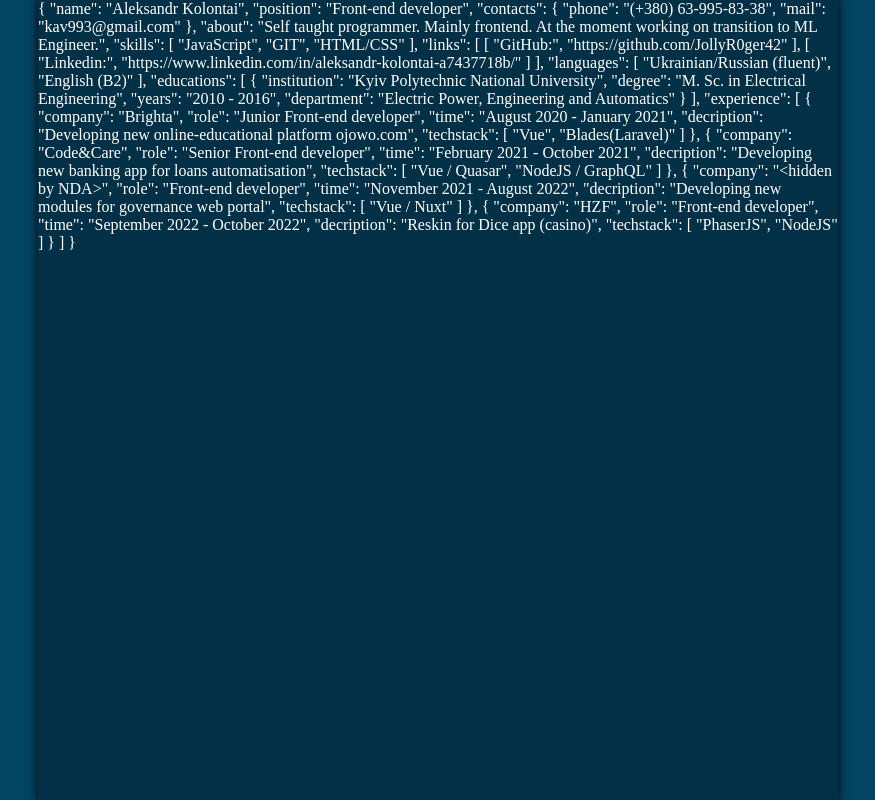
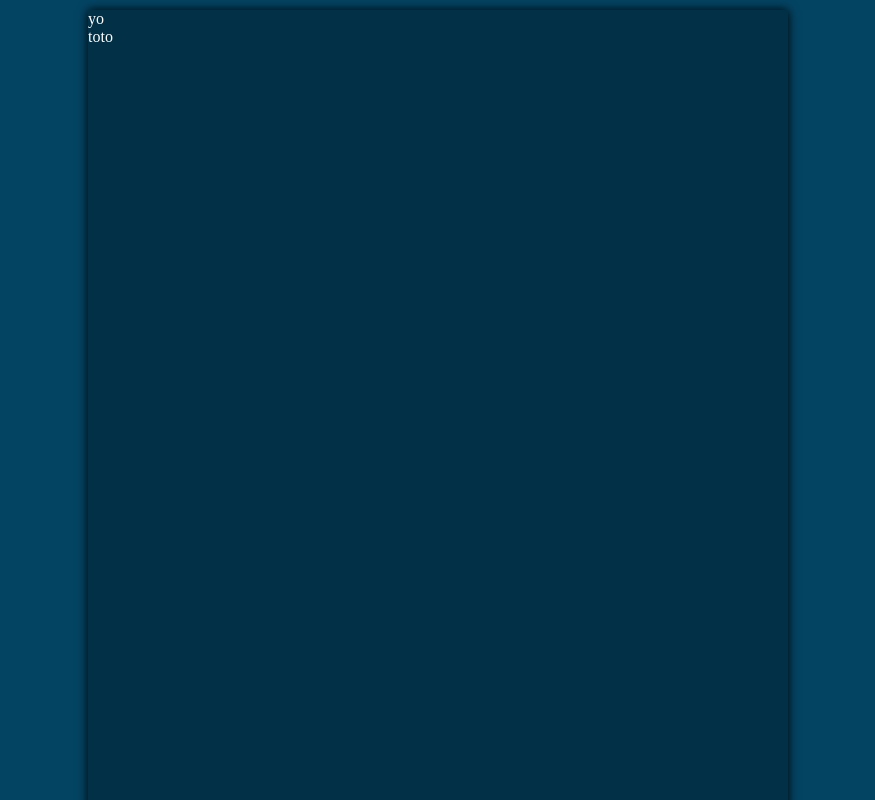
Before and after one commit to JollyR0ger42/portfolio, a Nuxt app: page / in a window 1280 px wide. Shown: the top 800 px of the page, without its empty margins (202-1077 px from the left). Built offline with nearby package versions, Linux system fonts and the light colour scheme.

Commit message:
add a4 ratio

```diff
--- a/app.vue
+++ b/app.vue
@@ -1,9 +1,16 @@
 <template>
+<div class="app">
   <div class="app__wrapper">
     <div class="app__container">
-      {{summary}}
+      <div class="app__container__left">
+        yo
+      </div>
+      <div class="app__container__right">
+        toto
+      </div>
     </div>
   </div>
+</div>
 </template>
 
 <script setup>
@@ -12,21 +19,24 @@
 
 <style lang="scss">
 .app {
+  background-color: #044463;
+  min-height: 100vh;
+
   &__wrapper {
-    background-color: #044463;
-    width: 100vw;
-    height: 100vh;
+    padding-top: 10px;
     display: flex;
     flex-direction: column;
     align-items: center;
+    justify-content: center;
+    font-size: 16px;
   }
 
   &__container {
     color: #fff;
-    max-width: 800px;
     background-color: var(--dark-blue);
-    flex: 1;
     box-shadow: 0px 0px 10px #000;
+    width: 700px;
+    height: 990px;
   }
 }
 </style>
```
Also changed, not shown: assets/_global.css (line endings or trailing spaces).
